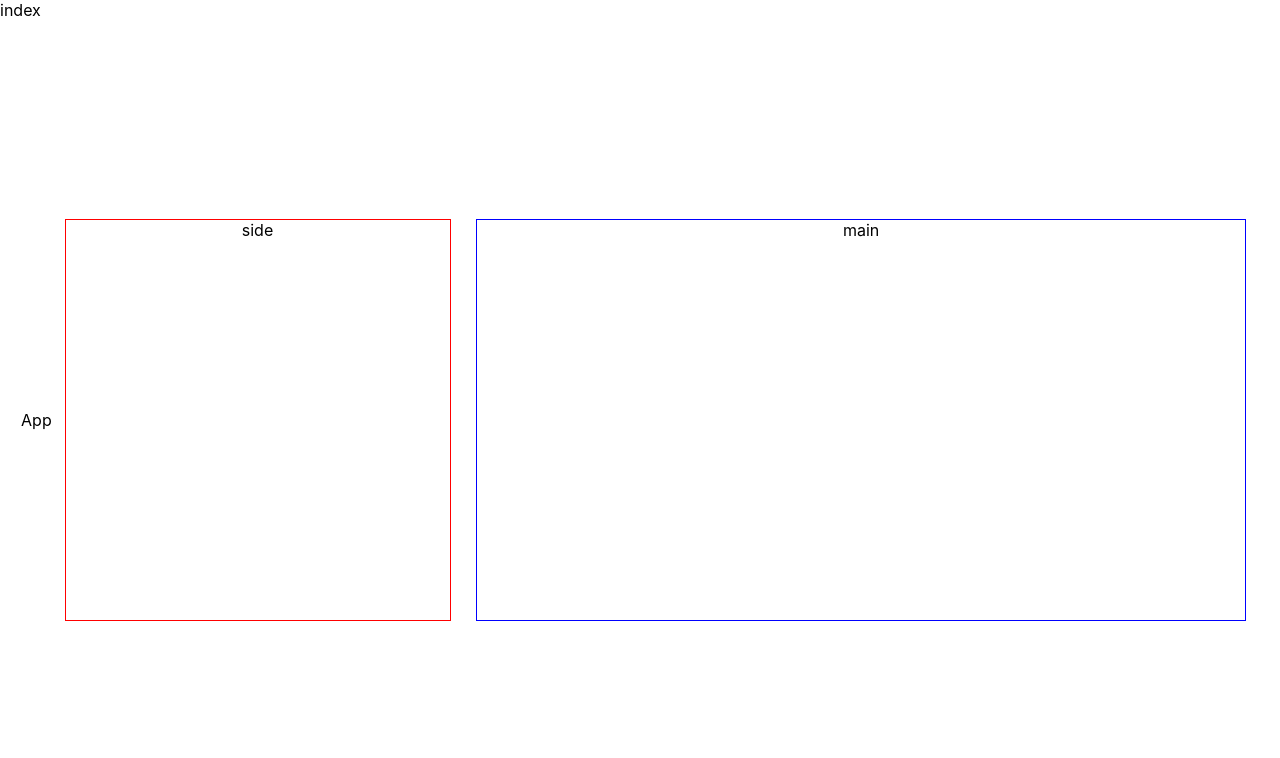
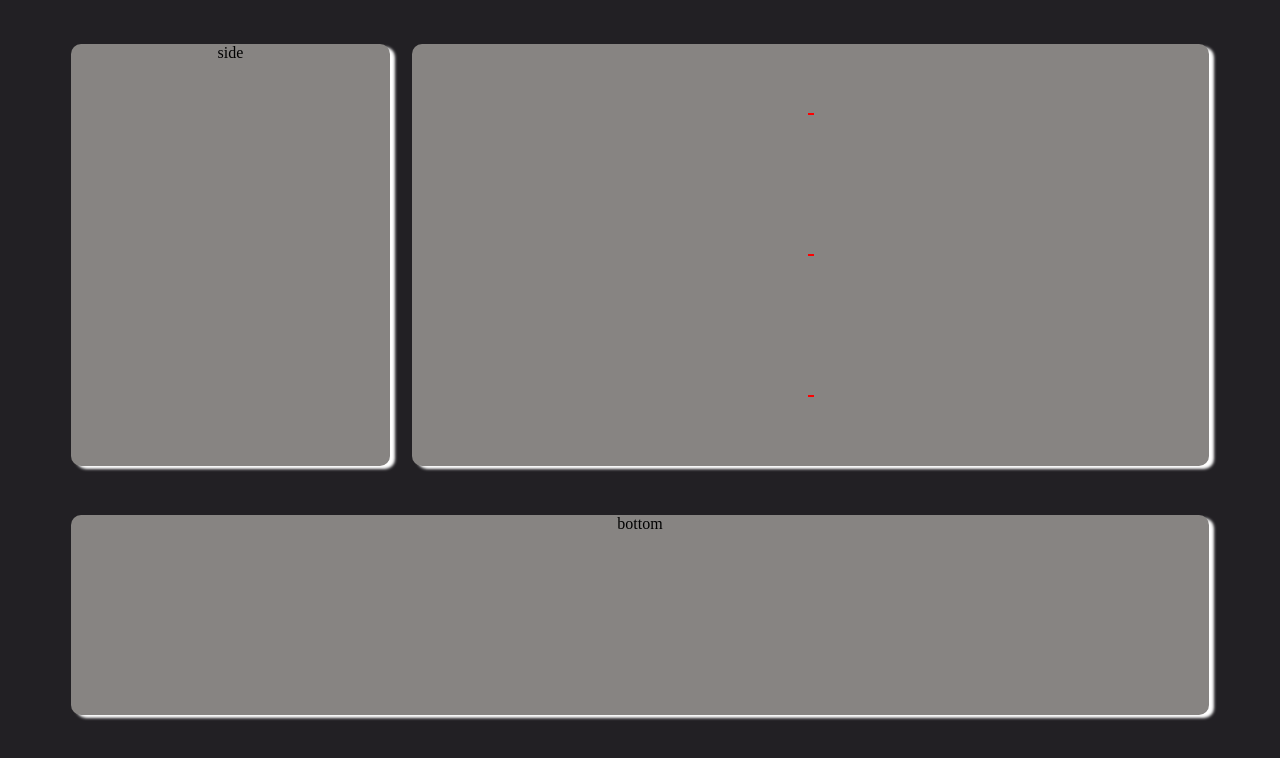
Before and after one commit to moonjh9392/stone-cutting, a React (Create React App) app: page / in a window 1280 px wide. Shown: the top 758 px of the page. Built offline with nearby package versions, Linux system fonts and the light colour scheme.

Commit message:
각인 컴포넌트 수정

```diff
--- a/src/App.css
+++ b/src/App.css
@@ -1,45 +1,25 @@
 .App {
-  height: 100%;
+  height: 90vh;
   text-align: center;
   display: flex;
+  flex-direction: column;
   justify-content: center;
   align-items: center;
 }
 .App > div {
+  width: 90%;
+  display: flex;
+  justify-content: space-between;
+  align-items: center;
   margin: 1%;
 }
-
-.App-logo {
-  height: 40vmin;
-  pointer-events: none;
+.App > div > div {
+  border-radius: 10px;
+  box-shadow: 5px 3px 3px white;
 }
-
-@media (prefers-reduced-motion: no-preference) {
-  .App-logo {
-    animation: App-logo-spin infinite 20s linear;
-  }
+.AppTop {
+  height: 70%;
 }
-
-.App-header {
-  background-color: #282c34;
-  min-height: 100vh;
-  display: flex;
-  flex-direction: column;
-  align-items: center;
-  justify-content: center;
-  font-size: calc(10px + 2vmin);
-  color: white;
+.AppBottom {
+  height: 30%;
 }
-
-.App-link {
-  color: #61dafb;
-}
-
-@keyframes App-logo-spin {
-  from {
-    transform: rotate(0deg);
-  }
-  to {
-    transform: rotate(360deg);
-  }
-}
--- a/src/App.js
+++ b/src/App.js
@@ -1,13 +1,18 @@
 import MainBox from "./component/MainBox";
 import SideBox from "./component/SideBox";
 import "./App.css";
+import BottomBox from "./component/BottomBox";
 
 function App() {
   return (
     <div className="App">
-      App
-      <SideBox />
-      <MainBox />
+      <div className="AppTop">
+        <SideBox />
+        <MainBox />
+      </div>
+      <div className="AppBottom">
+        <BottomBox />
+      </div>
     </div>
   );
 }
--- /dev/null
+++ b/src/component/BottomBox.jsx
@@ -0,0 +1,5 @@
+import "../style/BottomBox.css";
+
+export default function BottomBox(params) {
+  return <div className="BottomBox">bottom</div>;
+}
--- /dev/null
+++ b/src/component/Engraving.jsx
@@ -0,0 +1,11 @@
+import "../style/Engraving.css";
+
+export default function engraving(params) {
+  return (
+    <div className="Engraving">
+      <div className="Engraving__img"></div>
+      <div className="Engraving__action"></div>
+      <div className="Engraving__btn"></div>
+    </div>
+  );
+}
--- a/src/component/MainBox.jsx
+++ b/src/component/MainBox.jsx
@@ -1,5 +1,13 @@
 import "../style/MainBox.css";
+import Engraving from "./Engraving";
 
 export default function MainBox(params) {
-  return <div className="MainBox">main</div>;
+  let i = [0, 1, 2];
+  return (
+    <div className="MainBox">
+      {i.map((ele) => {
+        return <Engraving key={ele} />;
+      })}
+    </div>
+  );
 }
--- a/src/index.css
+++ b/src/index.css
@@ -1,15 +1,3 @@
 body {
-  margin: 0;
-  font-family: -apple-system, BlinkMacSystemFont, "Segoe UI", "Roboto", "Oxygen", "Ubuntu", "Cantarell", "Fira Sans",
-    "Droid Sans", "Helvetica Neue", sans-serif;
-  -webkit-font-smoothing: antialiased;
-  -moz-osx-font-smoothing: grayscale;
+  background-color: rgb(34, 32, 36);
 }
-
-code {
-  font-family: source-code-pro, Menlo, Monaco, Consolas, "Courier New", monospace;
-}
-
-#root {
-  height: 100vh;
-}
--- a/src/index.js
+++ b/src/index.js
@@ -7,7 +7,6 @@ import reportWebVitals from "./reportWebVitals";
 const root = ReactDOM.createRoot(document.getElementById("root"));
 root.render(
   <React.StrictMode>
-    index
     <App />
   </React.StrictMode>
 );
--- /dev/null
+++ b/src/style/BottomBox.css
@@ -0,0 +1,5 @@
+.BottomBox {
+  width: 100%;
+  height: 100%;
+  background-color: rgb(135, 132, 130);
+}
--- /dev/null
+++ b/src/style/Engraving.css
@@ -0,0 +1,17 @@
+.Engraving {
+  height: 30%;
+  display: flex;
+  justify-content: center;
+  align-items: center;
+}
+
+.Engraving > div {
+  border: 1px solid red;
+}
+
+.Engraving__img {
+}
+.Engraving__action {
+}
+.Engraving__btn {
+}
--- a/src/style/MainBox.css
+++ b/src/style/MainBox.css
@@ -1,5 +1,8 @@
 .MainBox {
-  width: 60%;
-  height: 50%;
-  border: 1px solid blue;
+  width: 70%;
+  height: 90%;
+  background-color: rgb(135, 132, 130);
+  display: flex;
+  flex-direction: column;
+  justify-content: space-around;
 }
--- a/src/style/SideBox.css
+++ b/src/style/SideBox.css
@@ -1,5 +1,5 @@
 .SideBox {
-  width: 30%;
-  height: 50%;
-  border: 1px solid red;
+  width: 28%;
+  height: 90%;
+  background-color: rgb(135, 132, 130);
 }
```
